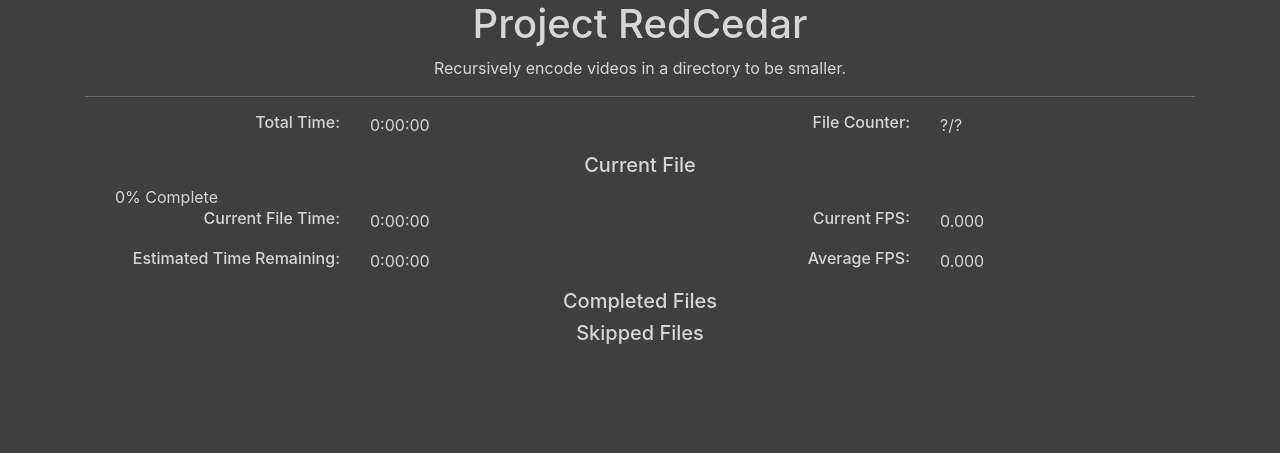
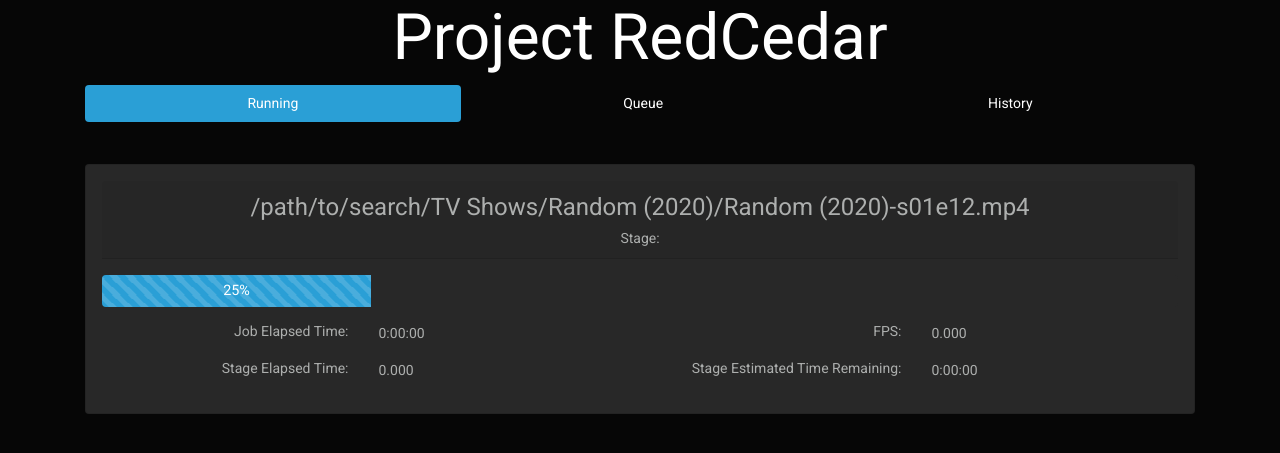
Before and after one commit to BrenekH/encodarr, a Flask app: page / in a window 1280 px wide. Shown: the top 453 px of the page. Run offline with Flask 2, Linux system fonts and the light colour scheme; some libraries are stand-ins or nearby versions.

Commit message:
It actually works!!!!!

```diff
--- a/main.py
+++ b/main.py
@@ -6,7 +6,7 @@ from random import random
 from sys import argv
 from threading import Thread, Event
 from time import sleep
-from redcedar import RedCedar
+from redcedar import RedCedar, RedCedarSmart
 from redcedar.mock_cedar import MockCedar
 
 app = Flask(__name__)
@@ -29,6 +29,16 @@ def run_redcedar_cwd():
 	redcedar_obj = RedCedar(socketio)
 	redcedar_obj.run()
 
+def run_redcedar_smart():
+	global redcedar_obj
+	redcedar_obj = RedCedarSmart(socketio, Path("D:\Videos\RedCedarSmartTestEnv"))
+	redcedar_obj.start()
+
+def run_redcedar_smart_cwd():
+	global redcedar_obj
+	redcedar_obj = RedCedarSmart(socketio)
+	redcedar_obj.start()
+
 def run_mockcedar():
 	global redcedar_obj
 	redcedar_obj = MockCedar(socketio, Path("/usr/app/tosearch"))
@@ -43,13 +53,14 @@ def index():
 def new_index():
 	return render_template("newindex.html")
 
-@socketio.on('connect', namespace='/websocket')
+@socketio.on('connect', namespace='/updates')
 def test_connect():
 	if redcedar_obj != None:
-		redcedar_obj.new_connection()
+		redcedar_obj.runner.emit_current_job()
+		redcedar_obj.runner.emit_current_job_status()
 	print('Client connected')
 
-@socketio.on('disconnect', namespace='/websocket')
+@socketio.on('disconnect', namespace='/updates')
 def test_disconnect():
 	print('Client disconnected')
 
@@ -60,13 +71,19 @@ if __name__ == '__main__':
 	elif "cwd" in argv:
 		print("Running redcedar in current working directory")
 		socketio.start_background_task(run_redcedar_cwd)
+	elif "smart" in argv:
+		print("Running RedCedar in Smart mode")
+		socketio.start_background_task(run_redcedar_smart)
+	elif "smartcwd" in argv:
+		print("Running RedCedar in Smart mode")
+		socketio.start_background_task(run_redcedar_smart_cwd)
 	elif "noredcedar" in argv:
 		print("Running without RedCedar background process")
 	else:
 		print("Starting redcedar")
-		socketio.start_background_task(run_redcedar)
+		socketio.start_background_task(run_redcedar_smart)
 
-	socketio.run(app, host="0.0.0.0", debug=True)
+	socketio.run(app, host="0.0.0.0")
 
 	if redcedar_obj != None:
 		redcedar_obj.stop()
--- a/redcedar/__init__.py
+++ b/redcedar/__init__.py
@@ -1 +1,2 @@
 from .redcedar import RedCedar
+from .controller import JobController as RedCedarSmart
--- a/static/js/application.js
+++ b/static/js/application.js
@@ -1,87 +1,25 @@
-$(document).ready(function(){
-	//connect to the socket server.
-	var socket = io.connect("http://" + document.domain + ":" + location.port + "/websocket");
+$(document).ready(function() {
+	// Connect to the socket server.
+	var socket = io.connect("http://" + document.domain + ":" + location.port + "/updates");
 
-	var completed_files = [];
-	var skipped_files = [];
+	socket.on("current_job_status_update", function(json_obj) {
+		$("#current-stage").html(`Stage: ${json_obj.stage}`);
 
-	var already_connected = false;
-
-	socket.on("current_file_status_update", function(json_obj) {
-		$("#total-time").html(json_obj.total_time);
-		$("#percent-complete").html(json_obj.percentage + " Complete");
-		$("#completion-estimate").html(json_obj.current_etr);
-		$("#current-time-running").html(json_obj.current_time);
-		$("#fps").html(json_obj.current_fps);
-		$("#avg-fps").html(json_obj.avg_fps);
+		setProgressBar(json_obj.percentage);
+		$("#job-elapsed-time").html(json_obj.job_elapsed_time);
+		$("#stage-estimated-time-remaining").html(json_obj.stage_estimated_time_remaining);
+		$("#fps").html(json_obj.fps);
+		$("#stage-elapsed-time").html(json_obj.stage_elapsed_time);
 	});
 
-	socket.on("connect_info", function(json_obj) {
-		if (already_connected) { return; }
-		already_connected = true;
-		$("#file-counter").html(json_obj.file_count);
-		$("#current-file").html(json_obj.current_file_path);
-		json_obj.completed_files.forEach(function(file_obj) {
-			completed_files.push(file_obj);
-		});
-		json_obj.skipped_files.forEach(function(file_obj) {
-			skipped_files.push(file_obj);
-		});
-		renderCompletedFiles();
-		renderSkippedFiles();
+	socket.on("current_job_update", function(json_obj) {
+		$("#current-file").html(json_obj.file);
 	});
+});
 
-	socket.on("current_file_update", function(json_obj) {
-		$("#current-file").html(json_obj.file_path);
-		$("#file-counter").html(json_obj.file_count);
-	});
-
-	socket.on("file_complete", function(json_obj) {
-		completed_files.unshift(json_obj);
-		renderCompletedFiles();
-	});
-
-	socket.on("file_skip", function(json_obj) {
-		skipped_files.unshift(json_obj);
-		renderSkippedFiles();
-	});
-
-	function renderCompletedFiles() {
-		var html_string = "";
-		completed_files.forEach(function(file_obj) {
-			html_string += `
-			<div class="row text-center">
-			<div class="col completed-file-path">
-				<p class="text-break">${file_obj.file_path}</p>
-			</div>
-			<div class="col completed-avg-fps">${file_obj.avg_fps}</div>
-			<div class="col completed-time">${file_obj.time_taken}</div>
-			<div class="col completed-timestamp">${file_obj.timestamp}</div>
-			</div>
-			`;
-		});
-
-		$("#completed-log").html(html_string);
-	}
-
-	function renderSkippedFiles() {
-		var html_string = "";
-		skipped_files.forEach(function(file_obj) {
-			html_string += `
-			<div class="row">
-				<div class="col skipped-file-path">
-					<p class="text-break">${file_obj.file_path}</p>
-				</div>
-				<div class="col skipped-reason">
-					<p class="text-break">${file_obj.reason}</p>
-				</div>
-				<div class="col completed-timestamp">
-					<p>${file_obj.timestamp}</p>
-				</div>
-			</div>
-			`;
-		});
-		$("#skipped-log").html(html_string);
-	}
-
-});
+function setProgressBar(progress) {
+	let progressBar = document.getElementById("progress-bar");
+	progressBar.textContent = `${progress}%`;
+	progressBar.setAttribute("aria-valuenow", progress);
+	progressBar.style.width = `${progress}%`;
+}
--- a/templates/index.html
+++ b/templates/index.html
@@ -2,56 +2,54 @@
 <html>
 	<head>
 		<!-- CSS -->
-		<link rel="stylesheet" href="https://stackpath.bootstrapcdn.com/bootstrap/4.5.0/css/bootstrap.min.css" integrity="sha384-9aIt2nRpC12Uk9gS9baDl411NQApFmC26EwAOH8WgZl5MYYxFfc+NcPb1dKGj7Sk" crossorigin="anonymous">
-		<link rel="stylesheet" href="static/css/main-darkmode.css">
+		<!-- <link rel="stylesheet" href="https://stackpath.bootstrapcdn.com/bootstrap/4.5.0/css/bootstrap.min.css"
+			integrity="sha384-9aIt2nRpC12Uk9gS9baDl411NQApFmC26EwAOH8WgZl5MYYxFfc+NcPb1dKGj7Sk" crossorigin="anonymous"> -->
+		<link rel="stylesheet" href="static/css/bootstrap-cyborg.min.css">
+		<link rel="stylesheet" href="static/css/newmain-dark.css">
 	</head>
 	<body>
 		<div class="container">
-			<div class="row">
-				<div class="col">
 			<div class="header-content text-center">
 				<h1>Project RedCedar</h1>
-						<p>Recursively encode videos in a directory to be smaller.</p>
 			</div>
+
+			<ul class="nav nav-pills nav-fill" id="myTab" role="tablist">
+				<li class="nav-item" role="presentation">
+					<a class="nav-link active" id="running-tab" data-toggle="tab" href="#running" role="tab" aria-controls="running"
+						aria-selected="true">Running</a>
+				</li>
+				<li class="nav-item" role="presentation">
+					<a class="nav-link" id="queue-tab" data-toggle="tab" href="#queue" role="tab"
+						aria-controls="queue" aria-selected="false">Queue</a>
+				</li>
+				<li class="nav-item" role="presentation">
+					<a class="nav-link" id="history-tab" data-toggle="tab" href="#history" role="tab"
+						aria-controls="history" aria-selected="false">History</a>
+				</li>
+			</ul>
+
+			<div class="spacer"></div>
+
+			<div class="tab-content" id="myTabContent">
+				<div class="tab-pane show active" id="running" role="tabpanel" aria-labelledby="running-tab">
+					<!-- TODO: Allow side tab nav for multiple runners -->
+					<div class="card" style="padding: 1rem;">
+						<div class="card-header text-center" style="padding-bottom: .25rem;">
+							<h5 id="current-file">/path/to/search/TV Shows/Random (2020)/Random (2020)-s01e12.mp4</h5>
+							<h6 id="current-stage">Stage:</h6>
 						</div>
-			</div>
-			<hr>
-
-			<!-- Current Stats -->
-			<div class="row">
-				<div class="col">
-					<h6 class="total-time-label text-right">Total Time:</h6>
-				</div>
-				<div class="col total-time">
-					<p id="total-time">0:00:00</p>
-				</div>
-				<div class="col">
-					<h6 class="file-counter-label text-right">File Counter:</h6>
-				</div>
-				<div class="col file-counter">
-					<p id="file-counter">?/?</p>
-				</div>
-			</div>
-			<div class="row">
-				<div class="col current-file-header text-center">
-					<h5>Current File</h5>
-				</div>
-			</div>
-			<div class="row">
-				<div class="col-lg-auto current-file">
-					<p class="text-break" id="current-file"></p>
-				</div>
-				<div class="col-sm-auto percent-complete text-center" id="percent-complete">0% Complete</div>
+						<div class="progress" style="margin-bottom: 1rem; margin-top: 1rem; height: 2rem;">
+							<div class="progress-bar progress-bar-striped progress-bar-animated" id="progress-bar" role="progressbar" style="width: 25%; font-size: 0.9rem;" aria-valuenow="25" aria-valuemin="0" aria-valuemax="100">25%</div>
 						</div>
 						<div class="row">
 							<div class="col">
-					<h6 class="current-time-running-label text-right">Current File Time:</h6>
+								<h6 class="job-elapsed-time-label text-right">Job Elapsed Time:</h6>
 							</div>
-				<div class="col current-time-running">
-					<p id="current-time-running">0:00:00</p>
+							<div class="col job-elapsed-time">
+								<p id="job-elapsed-time">0:00:00</p>
 							</div>
 							<div class="col">
-					<h6 class="fps-label text-right">Current FPS:</h6>
+								<h6 class="fps-label text-right">FPS:</h6>
 							</div>
 							<div class="col fps">
 								<p id="fps">0.000</p>
@@ -59,41 +57,91 @@
 						</div>
 						<div class="row">
 							<div class="col">
-					<h6 class="completion-estimate-label text-right">Estimated Time Remaining:</h6>
+								<h6 class="stage-elapsed-time-label text-right">Stage Elapsed Time:</h6>
 							</div>
-				<div class="col completion-estimate">
-					<p id="completion-estimate">0:00:00</p>
+							<div class="col stage-elapsed-time">
+								<p id="stage-elapsed-time">0.000</p>
 							</div>
 							<div class="col">
-					<h6 class="avg-fps-label text-right">Average FPS:</h6>
+								<h6 class="stage-estimated-time-remaining-label text-right">Stage Estimated Time Remaining:</h6>
 							</div>
-				<div class="col avg-fps">
-					<p id="avg-fps">0.000</p>
+							<div class="col stage-estimated-time-remaining">
+								<p id="stage-estimated-time-remaining">0:00:00</p>
+							</div>
+						</div>
+					</div>
+				</div>
+				<div class="tab-pane" id="queue" role="tabpanel" aria-labelledby="queue-tab">
+					<div class="card">
+						<table class="table table-sm">
+							<thead>
+							<tr>
+								<th scope="col">#</th>
+								<th scope="col">File</th>
+							</tr>
+							</thead>
+							<tbody>
+							<tr>
+								<th scope="row">1</th>
+								<td>/path/to/search/Movies/Extremely Long Name For A Movie(2019)/Extremely Long Name For A Movie(2019).mkv</td>
+							</tr>
+							<tr>
+								<th scope="row">2</th>
+								<td>/path/to/search/Movies/Hottest Movie Ever(2019)/Hottest Movie Ever(2019).mkv</td>
+							</tr>
+							<tr>
+								<th scope="row">3</th>
+								<td>/path/to/search/Movies/Extremely Long Name For A TV Show(2019)/Season 1/Extremely Long Name For A TV Show(2019)-s01e99.mkv</td>
+							</tr>
+							</tbody>
+						</table>
+					</div>
+				</div>
+				<div class="tab-pane" id="history" role="tabpanel" aria-labelledby="history-tab">
+					<div class="card" id="history-table">
+						<table class="table table-sm">
+							<thead>
+								<tr>
+									<th scope="col">Time Completed</th>
+									<th scope="col">File</th>
+								</tr>
+							</thead>
+							<tbody>
+								<tr>
+									<td>11-29-2020 22:30:04</td>
+									<td>/path/to/search/Movies/A Movie(2019)/A Movie(2019).mkv</td>
+								</tr>
+								<tr>
+									<td>11-29-2020 22:30:04</td>
+									<td>/path/to/search/Movies/Hottest Movie Ever(2019)/Hottest Movie Ever(2019).mkv</td>
+								</tr>
+								<tr>
+									<td>11-29-2020 22:30:04</td>
+									<td>/path/to/search/Movies/A TV Show(2019)/Season 1/A TV Show(2019)-s01e99.mkv</td>
+								</tr>
+								<tr class="bg-danger">
+									<td>11-28-2020 00:50:35</td>
+									<td>/path/to/search/Movies/Extremely Long Name For A TV Show(2019)/Season 1/Extremely Long Name For A TV Show(2019)-s01e99.mkv</td>
+								</tr>
+							</tbody>
+						</table>
+					</div>
+				</div>
 			</div>
 		</div>
 
-			<!-- Completed Files Log -->
-			<div class="row">
-				<div class="col completed-header text-center">
-					<h5>Completed Files</h5>
-				</div>
-			</div>
-			<div id="completed-log"></div>
-
-			<!-- Skipped Files Log -->
-			<div class="row">
-				<div class="col skipped-header text-center">
-					<h5>Skipped Files</h5>
-				</div>
-			</div>
-			<div class="skipped-log text-center" id="skipped-log"></div>
-		</div>
-
 		<!-- Javascript -->
-		<script src="https://code.jquery.com/jquery-3.5.1.slim.min.js" integrity="sha384-DfXdz2htPH0lsSSs5nCTpuj/zy4C+OGpamoFVy38MVBnE+IbbVYUew+OrCXaRkfj" crossorigin="anonymous"></script>
-		<script src="https://cdn.jsdelivr.net/npm/popper.js@1.16.0/dist/umd/popper.min.js" integrity="sha384-Q6E9RHvbIyZFJoft+2mJbHaEWldlvI9IOYy5n3zV9zzTtmI3UksdQRVvoxMfooAo" crossorigin="anonymous"></script>
-		<script src="https://stackpath.bootstrapcdn.com/bootstrap/4.5.0/js/bootstrap.min.js" integrity="sha384-OgVRvuATP1z7JjHLkuOU7Xw704+h835Lr+6QL9UvYjZE3Ipu6Tp75j7Bh/kR0JKI" crossorigin="anonymous"></script>
+		<script src="https://code.jquery.com/jquery-3.5.1.slim.min.js"
+			integrity="sha384-DfXdz2htPH0lsSSs5nCTpuj/zy4C+OGpamoFVy38MVBnE+IbbVYUew+OrCXaRkfj"
+			crossorigin="anonymous"></script>
+		<script src="https://cdn.jsdelivr.net/npm/popper.js@1.16.0/dist/umd/popper.min.js"
+			integrity="sha384-Q6E9RHvbIyZFJoft+2mJbHaEWldlvI9IOYy5n3zV9zzTtmI3UksdQRVvoxMfooAo"
+			crossorigin="anonymous"></script>
+		<script src="https://stackpath.bootstrapcdn.com/bootstrap/4.5.0/js/bootstrap.min.js"
+			integrity="sha384-OgVRvuATP1z7JjHLkuOU7Xw704+h835Lr+6QL9UvYjZE3Ipu6Tp75j7Bh/kR0JKI"
+			crossorigin="anonymous"></script>
 		<script type="text/javascript" src="//cdnjs.cloudflare.com/ajax/libs/socket.io/1.3.6/socket.io.min.js"></script>
+		<script src="https://unpkg.com/axios/dist/axios.min.js"></script>
 		<script src="static/js/application.js"></script>
 	</body>
 </html>
```
Also changed, not shown: redcedar/controller.py (+11 -6 lines), redcedar/runner.py (+58 -12 lines), templates/newindex.html (deleted, +0 -146 lines). Lines whose indentation alone changed are shown as unchanged.
